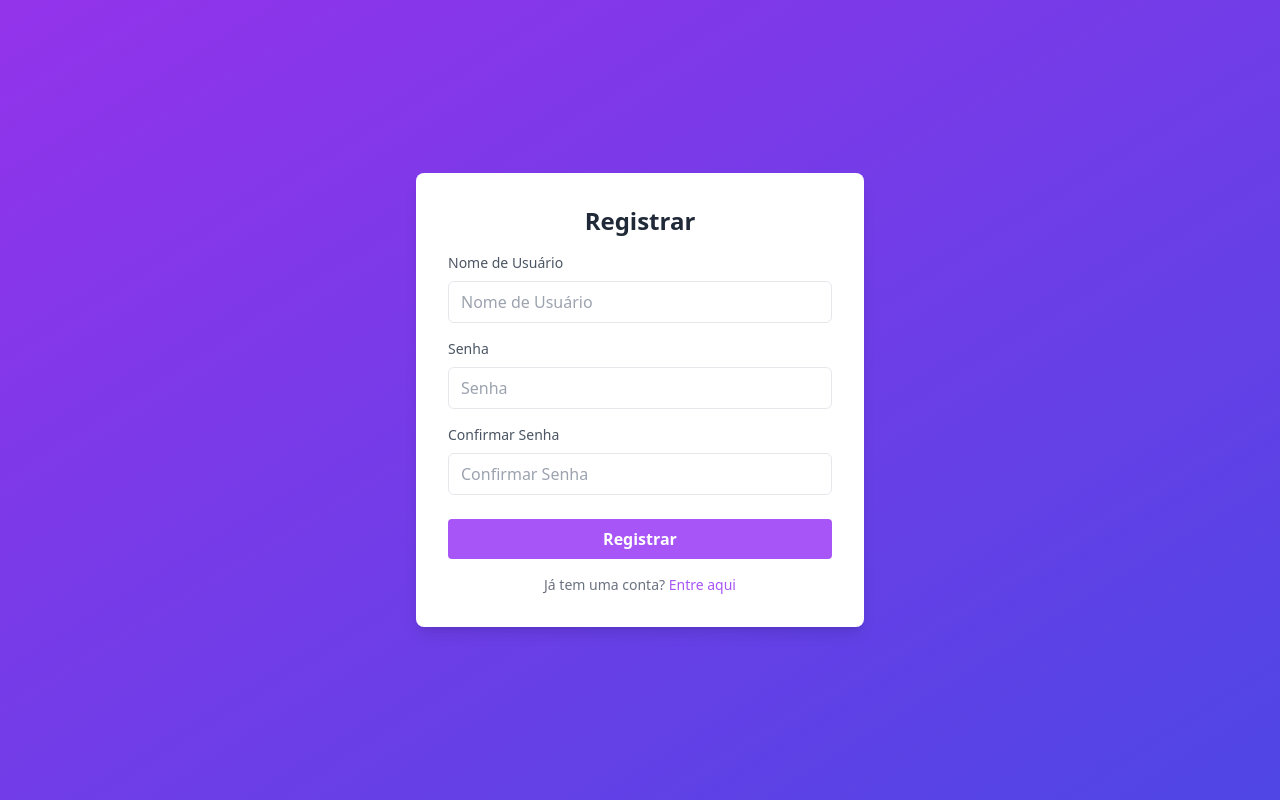
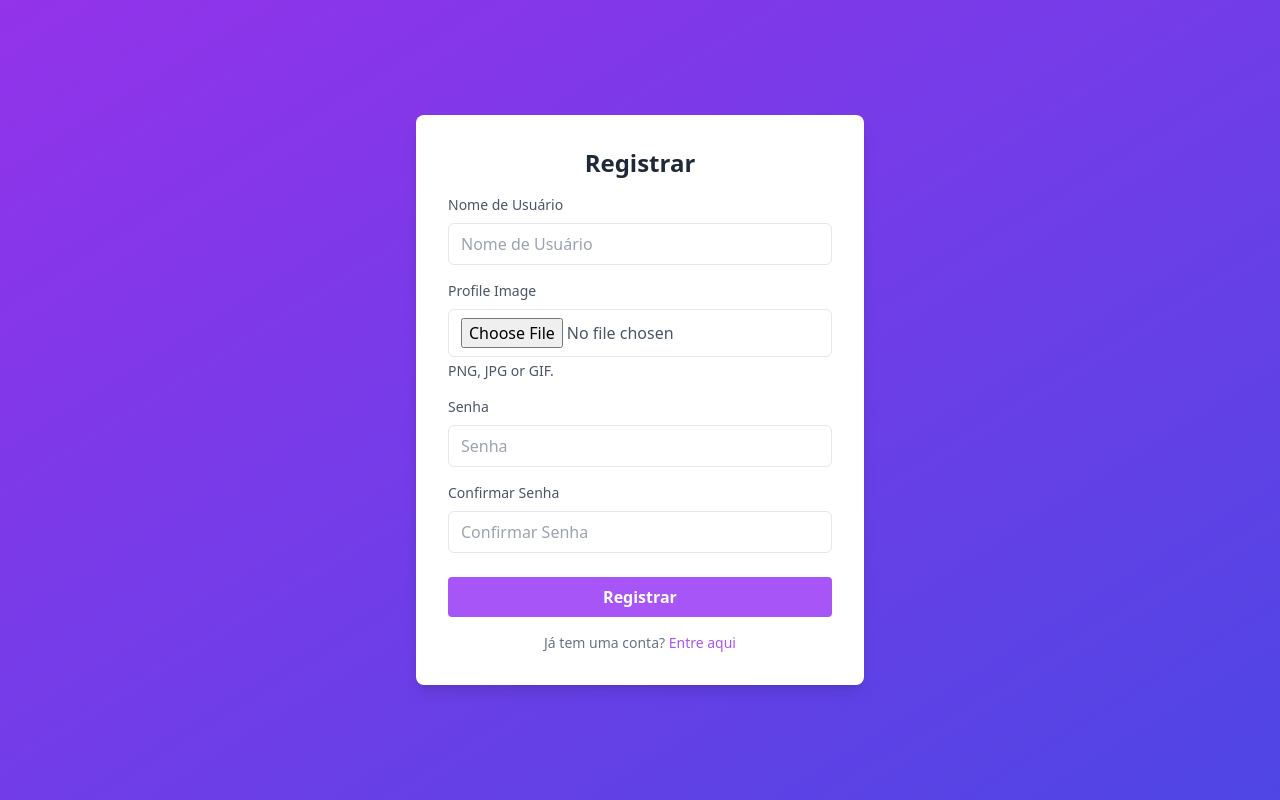
Before and after one commit to kirksahdo/chatbox-rsa, a React (Create React App) app in the folder front-end/: page /register in a window 1280 px wide. Built offline with nearby package versions, Linux system fonts and the light colour scheme.

Commit message:
feat: add image profile input in register page

```diff
--- /dev/null
+++ b/front-end/src/components/inputs/ImageInput.tsx
@@ -0,0 +1,31 @@
+import React from "react";
+
+const ImageInput: React.FC<{
+  label: string;
+  onChange: (e: React.ChangeEvent<HTMLInputElement>) => void;
+  value: string;
+}> = ({ label, onChange, value }) => {
+  return (
+    <div className="w-full">
+      <label className="block text-gray-600 text-sm mb-2" htmlFor="file_input">
+        {label}
+      </label>
+
+      <input
+        className="block w-full px-3 py-2 border rounded-md text-gray-600 focus:outline-none focus:ring-2 focus:ring-purple-500 transition duration-300 ease-in-out"
+        aria-describedby="file_input_help"
+        id="file_input"
+        type="file"
+        accept="image/png, image/gif, image/jpeg"
+        onChange={onChange}
+        value={value}
+      />
+
+      <p className="mt-1 text-sm text-gray-600" id="file_input_help">
+        PNG, JPG or GIF.
+      </p>
+    </div>
+  );
+};
+
+export default ImageInput;
--- a/front-end/src/pages/Register.tsx
+++ b/front-end/src/pages/Register.tsx
@@ -4,6 +4,7 @@ import { encryptPrivateKey, generateKeyPair } from "../utils/crypto";
 import { useLoading } from "../hooks/useLoading";
 import { useToast } from "../hooks/useToast";
 import { useNavigate } from "react-router-dom";
+import ImageInput from "../components/inputs/ImageInput";
 
 const Register: React.FC = () => {
   const [username, setUsername] = useState("");
@@ -52,6 +53,38 @@ const Register: React.FC = () => {
     }
   };
 
+  // Input File State
+  const [dataUri, setDataUri] = useState("");
+  const [image, setImage] = useState("");
+
+  // Input File Functions
+
+  const fileToDataUri = (file: File) => {
+    return new Promise<string | ArrayBuffer | null | undefined>(
+      (resolve, reject) => {
+        const reader = new FileReader();
+        reader.onload = (event: ProgressEvent<FileReader>) => {
+          resolve(event.target?.result);
+        };
+        reader.readAsDataURL(file);
+      },
+    );
+  };
+
+  const onChangeFileInput = (e: React.ChangeEvent<HTMLInputElement>) => {
+    setImage(e.target.value);
+    const file = e.target.files ? e.target.files[0] : null;
+
+    if (!file) {
+      setDataUri("");
+      return;
+    }
+
+    fileToDataUri(file).then((dataUri) => {
+      setDataUri(dataUri?.toString() || "");
+    });
+  };
+
   return (
     <div className="min-h-screen flex items-center justify-center bg-gradient-to-br from-purple-600 to-indigo-600 p-4">
       <div className="bg-white shadow-lg rounded-lg p-8 max-w-md w-full">
@@ -69,6 +102,14 @@ const Register: React.FC = () => {
             placeholder="Nome de Usuário"
             value={username}
             onChange={(e) => setUsername(e.target.value)}
+          />
+        </div>
+
+        <div className="mt-4 w-full">
+          <ImageInput
+            label="Profile Image"
+            onChange={onChangeFileInput}
+            value={image}
           />
         </div>
 
```
